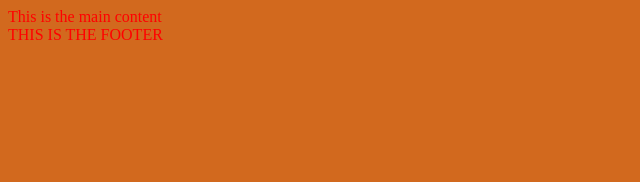
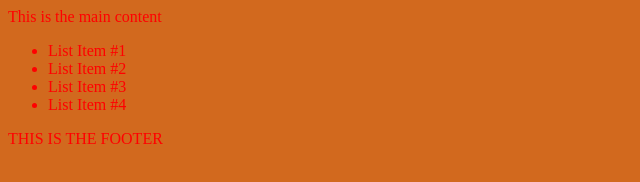
Before and after one commit to TBT50/git, a plain HTML site: page index.html in a window 1280 px wide. Shown: the whole page, without its empty margins (0-640 px from the left). Drawn offline with Linux system fonts and the light colour scheme.

Commit message:
feat: add four list items
feat: add <li>#1

feat: add <li>#2

feat: add <li>#3

feat: add <li>#4

```diff
--- a/index.html
+++ b/index.html
@@ -16,7 +16,15 @@
     </script>
   </head>
   <body>
-    <main>This is the main content</main>
+    <main>
+      This is the main content
+      <ul>
+        <li>List Item #1</li>
+        <li>List Item #2</li>
+        <li>List Item #3</li>
+        <li>List Item #4</li>
+      </ul>
+    </main>
     <footer>THIS IS THE FOOTER</footer>
   </body>
 </html>
```
